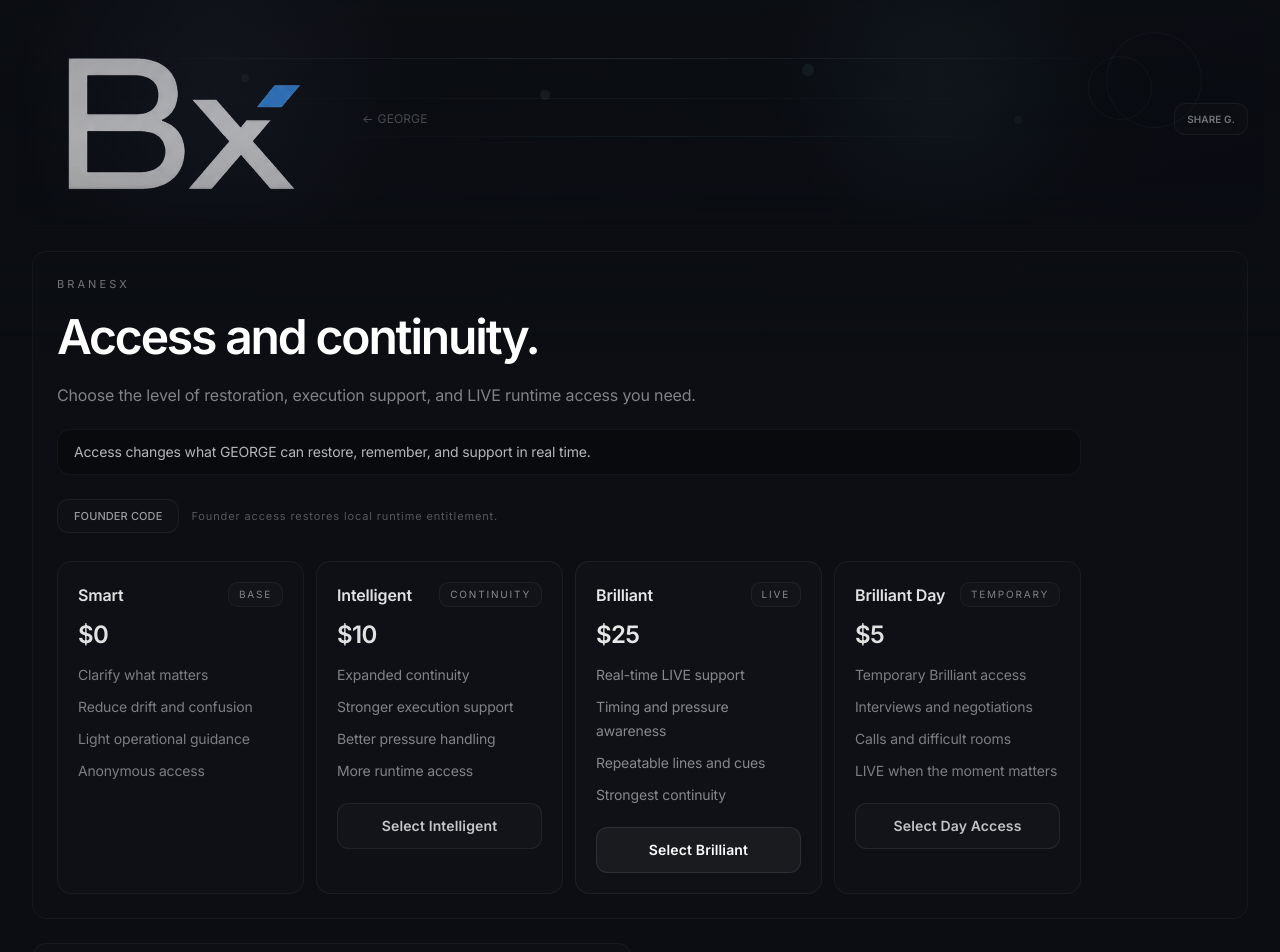
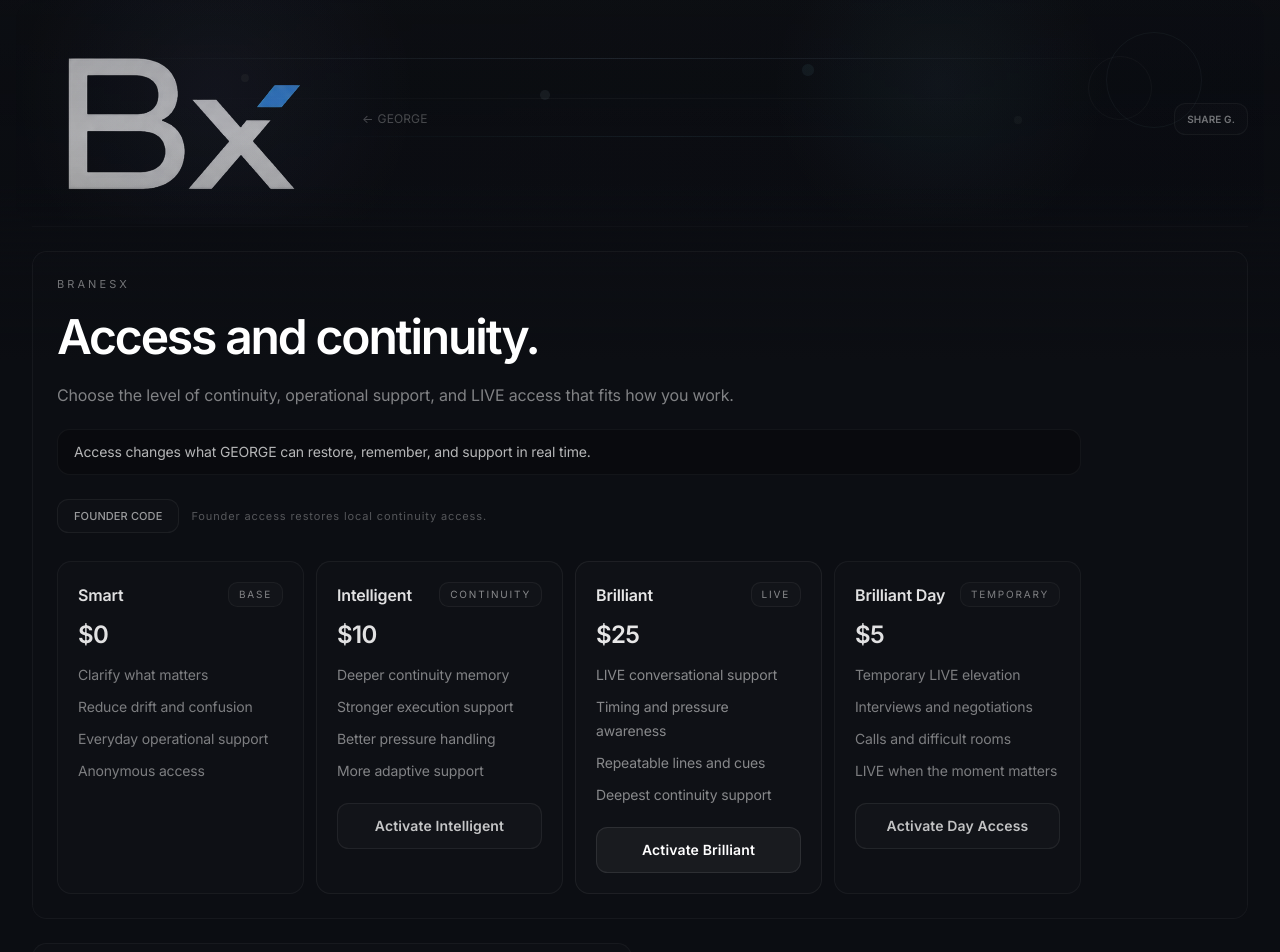
Before and after one commit to LesKemVal/ai-clarity, a Next.js app: page /top-up in a window 1280 px wide. Shown: the top 952 px of the page. Built offline with nearby package versions, Linux system fonts and the light colour scheme.

Commit message:
Tighten top-up continuity framing

```diff
--- a/app/top-up/page.tsx
+++ b/app/top-up/page.tsx
@@ -78,7 +78,7 @@ export default function TopUpPage() {
     if (intent === 'pro') {
       return 'Temporary LIVE runtime elevation for high-pressure communication.'
     }
-    return 'Choose the level of restoration, execution support, and LIVE runtime access you need.'
+    return 'Choose the level of continuity, operational support, and LIVE access that fits how you work.'
   }, [intent])
 
   function submitFeedback() {
@@ -219,7 +219,7 @@ export default function TopUpPage() {
               </button>
 
               <span className="text-[11px] tracking-[0.08em] text-white/30">
-                Founder access restores local runtime entitlement.
+                Founder access restores local continuity access.
               </span>
             </div>
 
@@ -235,7 +235,7 @@ export default function TopUpPage() {
                 <ul className="space-y-2 text-sm leading-6 text-white/46">
                   <li>Clarify what matters</li>
                   <li>Reduce drift and confusion</li>
-                  <li>Light operational guidance</li>
+                  <li>Everyday operational support</li>
                   <li>Anonymous access</li>
                 </ul>
               </div>
@@ -249,17 +249,17 @@ export default function TopUpPage() {
                 </div>
                 <div className="mb-3 text-2xl font-semibold tracking-tight text-white/88">$10</div>
                 <ul className="space-y-2 text-sm leading-6 text-white/48">
-                  <li>Expanded continuity</li>
+                  <li>Deeper continuity memory</li>
                   <li>Stronger execution support</li>
                   <li>Better pressure handling</li>
-                  <li>More runtime access</li>
+                  <li>More adaptive support</li>
                 </ul>
                 <button
                   type="button"
                   onClick={() => startCheckout('intelligent')}
                   className="mt-5 w-full rounded-[0.7rem] border border-white/[0.065] bg-white/[0.018] px-4 py-3 text-sm font-semibold text-white/76 transition hover:border-white/[0.12] hover:bg-white/[0.04] hover:text-white"
                 >
-                  Select Intelligent
+                  Activate Intelligent
                 </button>
               </div>
 
@@ -272,17 +272,17 @@ export default function TopUpPage() {
                 </div>
                 <div className="mb-3 text-2xl font-semibold tracking-tight text-white/90">$25</div>
                 <ul className="space-y-2 text-sm leading-6 text-white/50">
-                  <li>Real-time LIVE support</li>
+                  <li>LIVE conversational support</li>
                   <li>Timing and pressure awareness</li>
                   <li>Repeatable lines and cues</li>
-                  <li>Strongest continuity</li>
+                  <li>Deepest continuity support</li>
                 </ul>
                 <button
                   type="button"
                   onClick={() => startCheckout('brilliant_day')}
                   className="mt-5 w-full rounded-[0.7rem] border border-white/[0.085] bg-white/[0.045] px-4 py-3 text-sm font-semibold text-white transition hover:border-white/[0.14] hover:bg-white/[0.08]"
                 >
-                  Select Brilliant
+                  Activate Brilliant
                 </button>
               </div>
 
@@ -295,7 +295,7 @@ export default function TopUpPage() {
                 </div>
                 <div className="mb-3 text-2xl font-semibold tracking-tight text-white/88">$5</div>
                 <ul className="space-y-2 text-sm leading-6 text-white/46">
-                  <li>Temporary Brilliant access</li>
+                  <li>Temporary LIVE elevation</li>
                   <li>Interviews and negotiations</li>
                   <li>Calls and difficult rooms</li>
                   <li>LIVE when the moment matters</li>
@@ -305,7 +305,7 @@ export default function TopUpPage() {
                   onClick={() => startCheckout('brilliant')}
                   className="mt-5 w-full rounded-[0.7rem] border border-white/[0.07] bg-white/[0.018] px-4 py-3 text-sm font-semibold text-white/74 transition hover:border-white/[0.12] hover:bg-white/[0.032] hover:text-white/88"
                 >
-                  Select Day Access
+                  Activate Day Access
                 </button>
               </div>
             </div>
```
